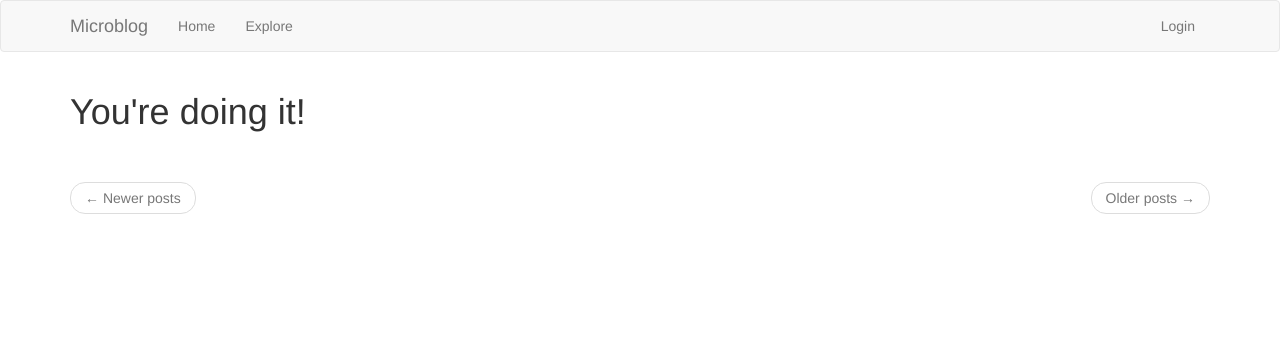
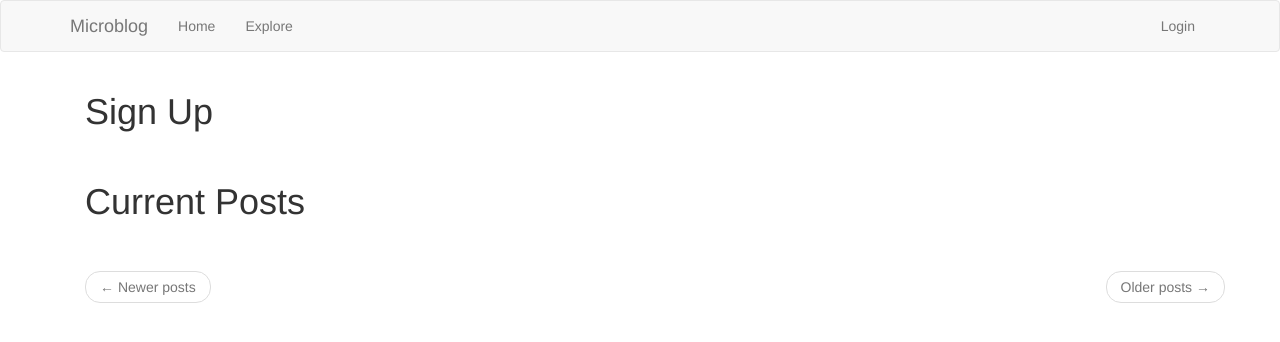
Before and after one commit to rjohanek/microblog_main, a Flask app: page /explore in a window 1280 px wide. Shown: the top 342 px of the page. Run offline with Flask 2, Linux system fonts and the light colour scheme; data that the repository does not hold is empty; some libraries are stand-ins or nearby versions.

Commit message:
display sign up form on hom page

```diff
--- a/app/templates/index.html
+++ b/app/templates/index.html
@@ -1,7 +1,15 @@
 {% extends "base.html" %}
+{% import 'bootstrap/wtf.html' as wtf %}
 
 {% block app_content %}
-    <h1>You're doing it!</h1>
+<div class="container">
+    <h1>Sign Up</h1>
+    <div method="POST" action="/" style="width: 40%">
+        {{ wtf.quick_form(form) }}
+    </div>
+        <div>
+            <br>
+            <h1> Current Posts </h1>
             <br>
             {% for post in posts %}
             {% include '_post.html' %}
@@ -20,4 +28,9 @@
                     </li>
                 </ul>
             </nav>
+        </div>
+    </div>
+</div>
+
+
 {% endblock %}
```
Lines whose indentation alone changed are shown as unchanged.
